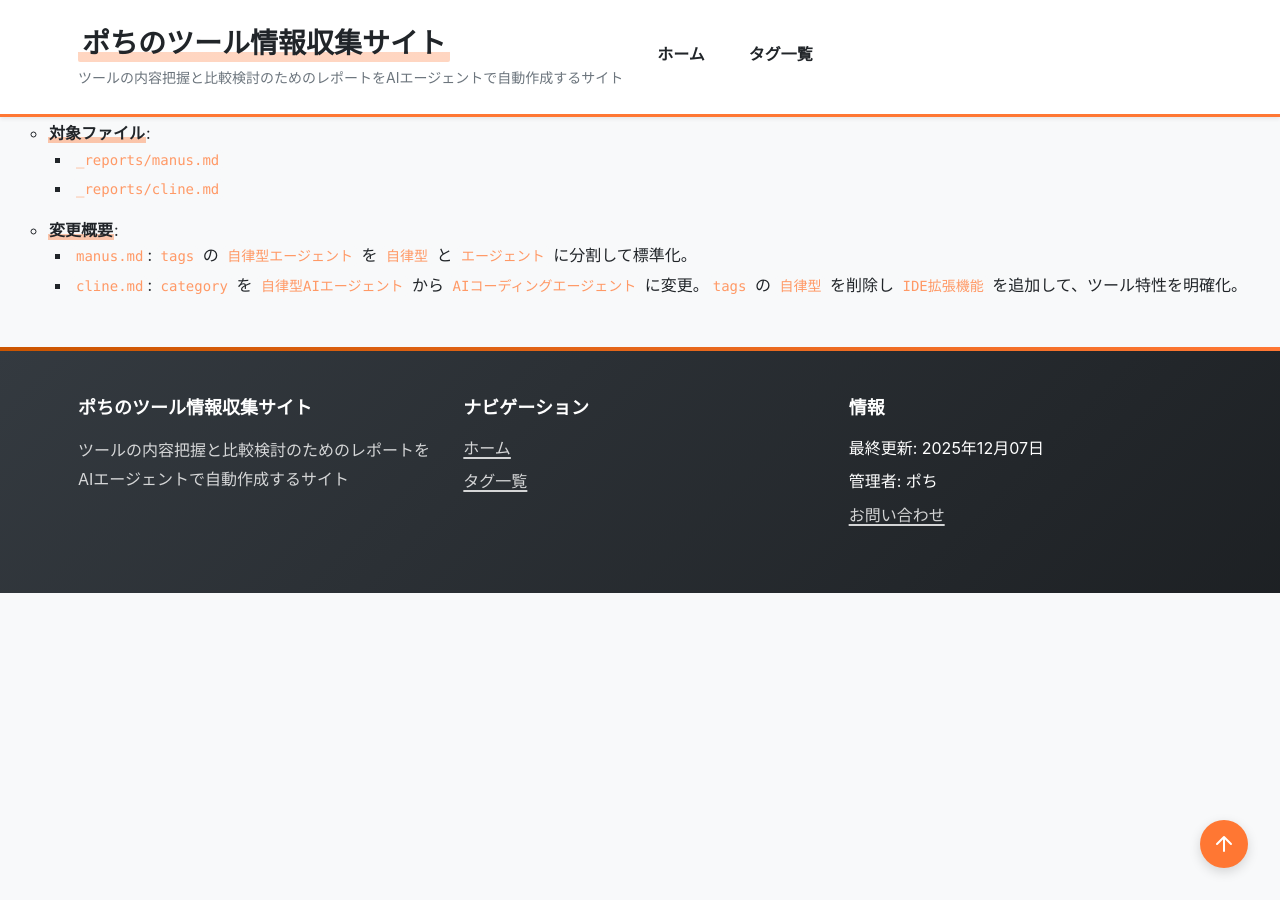
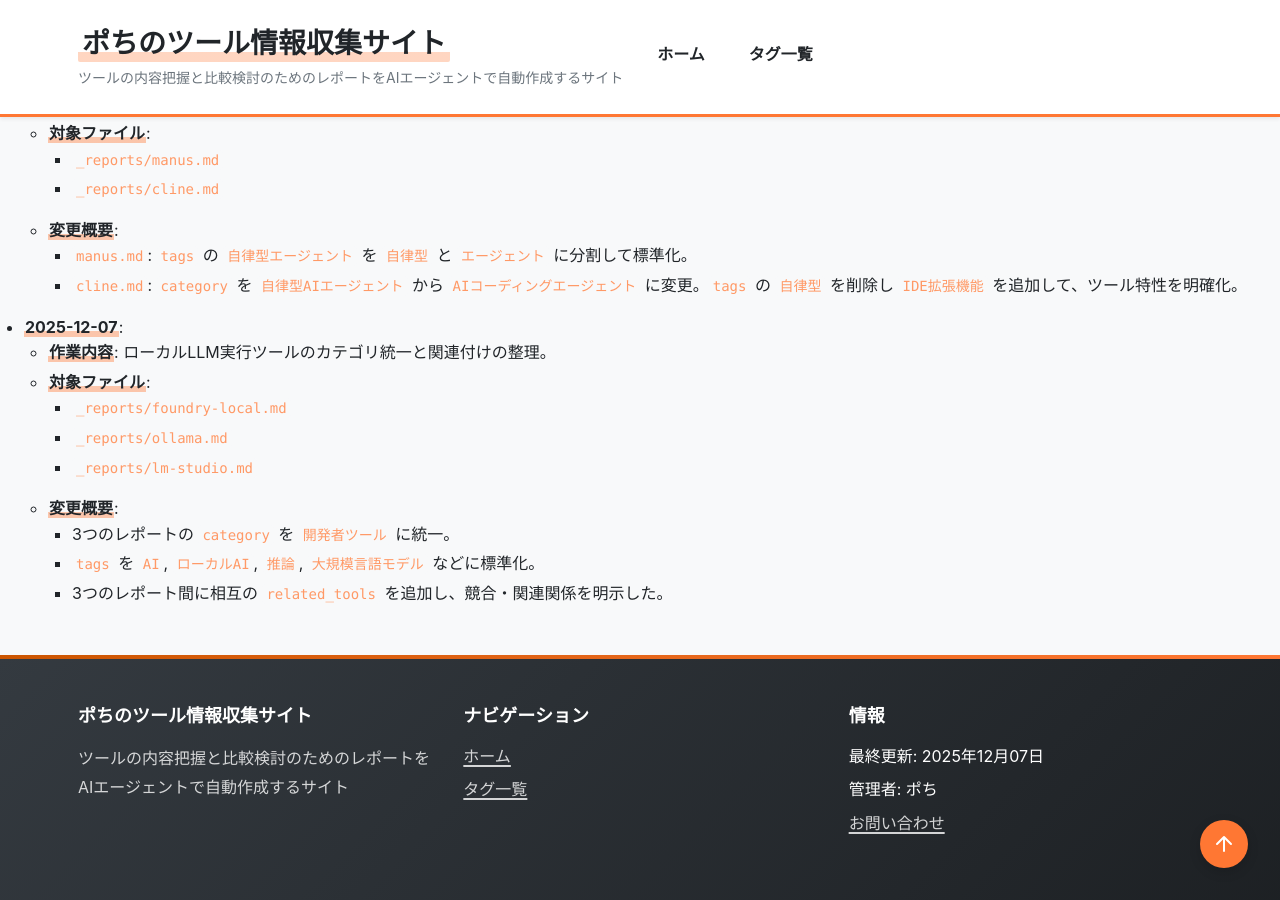
Before and after one commit to aegisfleet/tool-survey-report, a Jekyll site: the page built from task-organizing-category-tags.md, in a window 1280 px wide and 900 px high, scrolled down 13244 px. Built offline with Jekyll 4.4.1, drawn with Linux system fonts in a browser that asks for light colours; our own code applies the rules of GitHub Pages for plain Markdown files.

Commit message:
Organize category, tags, and relationships for Foundry Local, Ollama, and LM Studio (#224)
Co-authored-by: google-labs-jules[bot] <161369871+google-labs-jules[bot]@users.noreply.github.com>

```diff
--- a/task-organizing-category-tags.md
+++ b/task-organizing-category-tags.md
@@ -479,3 +479,14 @@ grep -l "category.*AI.*コーディング" _reports/*.md
   - **変更概要**:
     - `manus.md`: `tags` の `自律型エージェント` を `自律型` と `エージェント` に分割して標準化。
     - `cline.md`: `category` を `自律型AIエージェント` から `AIコーディングエージェント` に変更。`tags` の `自律型` を削除し `IDE拡張機能` を追加して、ツール特性を明確化。
+
+- **2025-12-07**:
+  - **作業内容**: ローカルLLM実行ツールのカテゴリ統一と関連付けの整理。
+  - **対象ファイル**:
+    - `_reports/foundry-local.md`
+    - `_reports/ollama.md`
+    - `_reports/lm-studio.md`
+  - **変更概要**:
+    - 3つのレポートの `category` を `開発者ツール` に統一。
+    - `tags` を `AI`, `ローカルAI`, `推論`, `大規模言語モデル` などに標準化。
+    - 3つのレポート間に相互の `related_tools` を追加し、競合・関連関係を明示した。
```
Also changed, not shown: _reports/foundry-local.md (+7 -4 lines), _reports/lm-studio.md (+6 -3 lines), _reports/ollama.md (+7 -2 lines).
